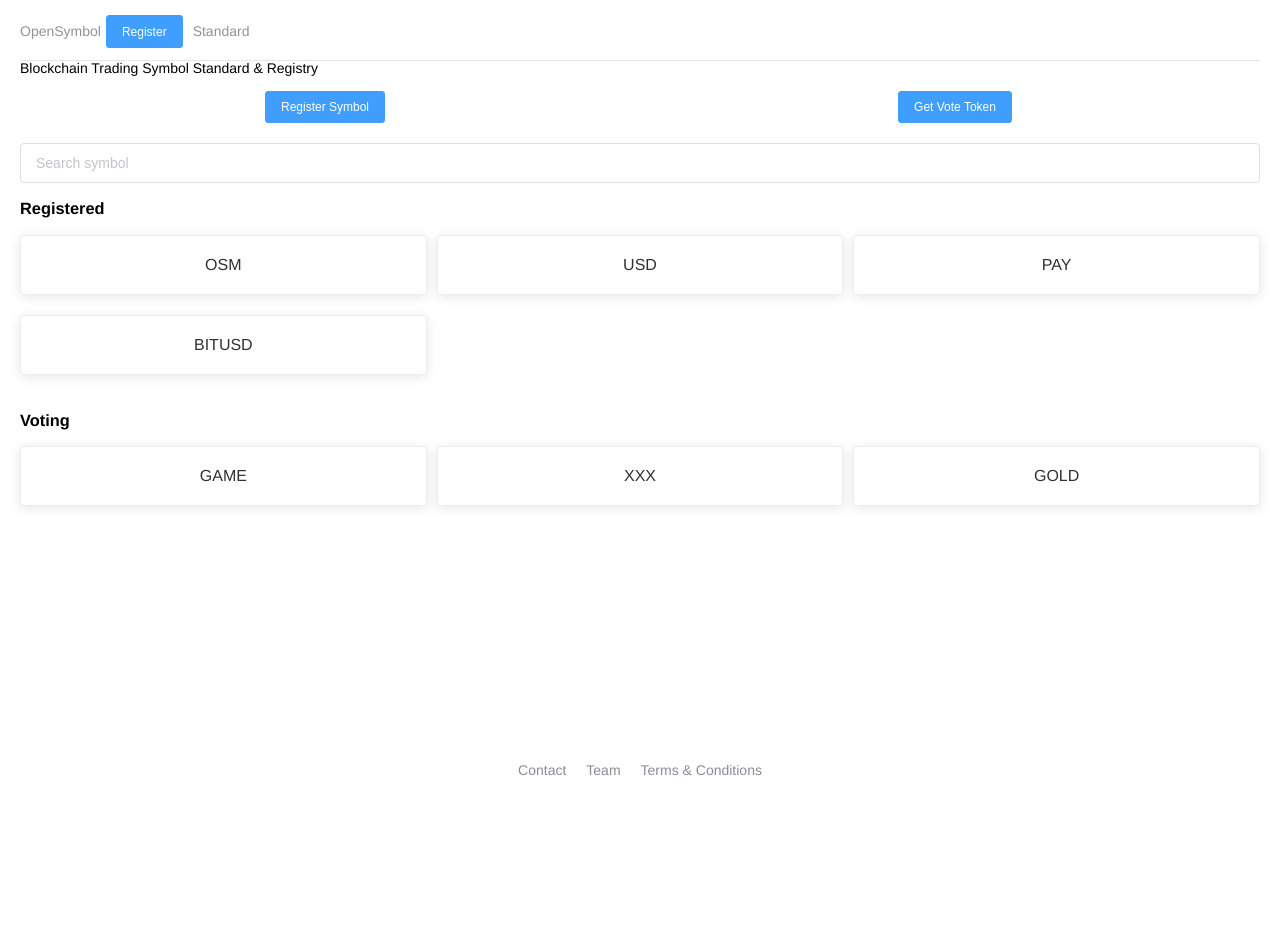
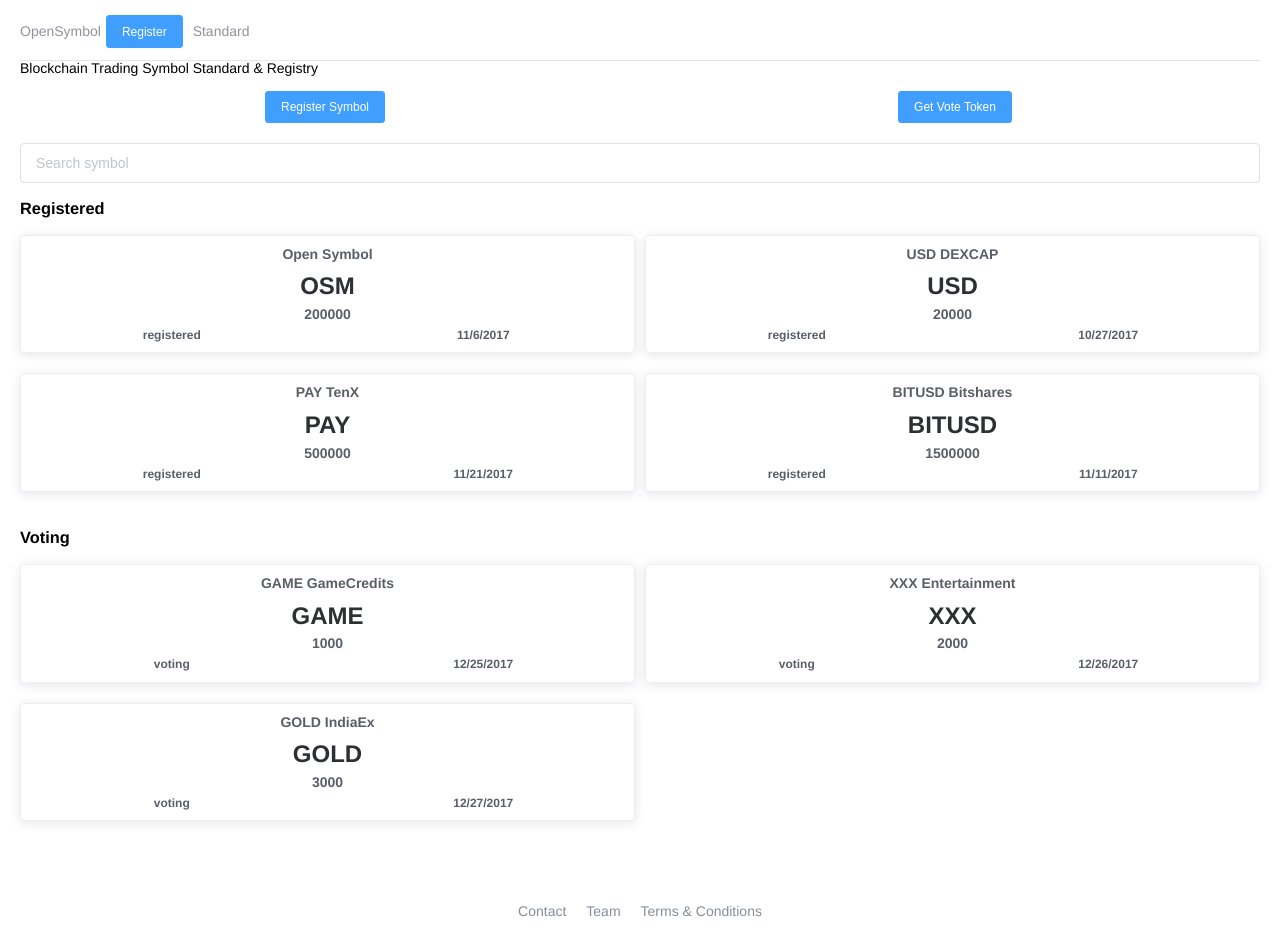
Before and after one commit to opensymbolorg/osm, a Vue app: page / in a window 1280 px wide. Before the commit the page ends 800 px from the top, so only its background shows below. Built offline with nearby package versions, Linux system fonts and the light colour scheme.

Commit message:
Update token card styles

```diff
--- a/src/assets/css/main.scss
+++ b/src/assets/css/main.scss
@@ -9,17 +9,38 @@
     text-align: center;
   }
 
-  .coin-wrapper {
+  .token-wrapper {
     display: inline-block;
-    padding: 20px 0;
+    padding: 10px 0;
     text-align: center;
     color: inherit;
     width: 100%;
-  }
 
-  .coin-name {
-    text-transform: uppercase;
-    font-size: 16px;
+    p {
+      margin: 0;
+      font-weight: bold;
+      color: #5A5E66;
+    }
+
+    .token-name{
+      font-size: 14px;
+    }
+
+    .token-symbol {
+      text-transform: uppercase;
+      font-size: 24px;
+      margin: 10px 0 5px;
+      color: #2D2F33;
+    }
+
+    .token-votes {
+      margin: 0 0 5px;
+    }
+
+    .token-status,
+    .token-date {
+      font-size: 12px;
+    }
   }
 }
 
--- a/src/components/Detail.vue
+++ b/src/components/Detail.vue
@@ -5,8 +5,8 @@
       <el-row :gutter="30">
         <el-col :span="10">
           <el-card :body-style="{ padding: '0px' }">
-            <div class="coin-wrapper">
-              <span class="coin-name">{{ path }}</span>
+            <div class="token-wrapper" style="padding: 40px 0">
+              <span class="token-symbol">{{ path }}</span>
             </div>
           </el-card>
         </el-col>
--- a/src/components/Home.vue
+++ b/src/components/Home.vue
@@ -13,10 +13,16 @@
         <div class="box">
           <h3>Registered</h3>
           <el-row :gutter=10>
-            <el-col :span="8" v-for="(item, index) in registered" :key="item.symbol">
+            <el-col :span="12" v-for="(item, index) in registered" :key="item.symbol">
               <el-card :body-style="{ padding: '0px' }">
-                <router-link :to="item.symbol" class="coin-wrapper">
-                  <span class="coin-name">{{ item.symbol }}</span>
+                <router-link :to="item.symbol" class="token-wrapper">
+                  <p class="token-name">{{ item.name }}</p>
+                  <p class="token-symbol">{{ item.symbol }}</p>
+                  <p class="token-votes">{{ item.vote_total }}</p>
+                  <el-row :gutter="10">
+                    <el-col :span="12"><p class="token-status">{{ item.status }}</p></el-col>
+                    <el-col :span="12"><p class="token-date">{{ registeredAt(item.registered_at) }}</p></el-col>
+                  </el-row>
                 </router-link>
               </el-card>
             </el-col>
@@ -26,10 +32,16 @@
         <div class="box">
           <h3>Voting</h3>
           <el-row :gutter=10>
-            <el-col :span="8" v-for="(item, index) in voting" :key="item.symbol">
+            <el-col :span="12" v-for="(item, index) in voting" :key="item.symbol">
               <el-card :body-style="{ padding: '0px' }">
-                <router-link :to="item.symbol" class="coin-wrapper">
-                  <span class="coin-name">{{ item.symbol }}</span>
+                <router-link :to="item.symbol" class="token-wrapper">
+                  <p class="token-name">{{ item.name }}</p>
+                  <p class="token-symbol">{{ item.symbol }}</p>
+                  <p class="token-votes">{{ item.vote_total }}</p>
+                  <el-row :gutter="10">
+                    <el-col :span="12"><p class="token-status">{{ item.status }}</p></el-col>
+                    <el-col :span="12"><p class="token-date">{{ registeredAt(item.vote_end_at) }}</p></el-col>
+                  </el-row>
                 </router-link>
               </el-card>
             </el-col>
@@ -73,6 +85,9 @@
     },
     toggleTokenModal () {
       EventBus.$emit('toggleTokenModal')
+    },
+    registeredAt (date) {
+      if (date) return (new Date(date)).toLocaleDateString()
     }
   }
 }
--- a/src/symbols.json
+++ b/src/symbols.json
@@ -5,7 +5,10 @@
     "vote_started_at": null,
     "vote_end_at": null,
     "registered": "OSM.OpenSymbol",
-    "listed": ["OSM.OpenSymbol", "OSM.OnlineSoccerManager", "OSM.OpenStreetMap"]
+    "listed": ["OSM.OpenSymbol", "OSM.OnlineSoccerManager", "OSM.OpenStreetMap"],
+    "registered_at": 1509930222270,
+    "name": "Open Symbol",
+    "vote_total": 200000
   },
   {
     "symbol": "USD",
@@ -13,7 +16,10 @@
     "vote_started_at": null,
     "vote_end_at": null,
     "registered": "USD.DEXCAP",
-    "listed": ["USD.DEXCAP", "USD.Tether", "USD.RBA"]
+    "listed": ["USD.DEXCAP", "USD.Tether", "USD.RBA"],
+    "registered_at": 1509066240085,
+    "name": "USD DEXCAP",
+    "vote_total": 20000
   },
   {
     "symbol": "PAY",
@@ -21,7 +27,10 @@
     "vote_started_at": null,
     "vote_end_at": null,
     "registered": "PAY.TenX",
-    "listed": ["PAY.TenX", "PAY.Paypal"]
+    "listed": ["PAY.TenX", "PAY.Paypal"],
+    "registered_at": 1511226252084,
+    "name": "PAY TenX",
+    "vote_total": 500000
   },
   {
     "symbol": "BITUSD",
@@ -29,30 +38,42 @@
     "vote_started_at": null,
     "vote_end_at": null,
     "registered": "BITUSD.Bitshares",
-    "listed": ["BITUSD.Bitshares"]
+    "listed": ["BITUSD.Bitshares"],
+    "registered_at": 1510362273411,
+    "name": "BITUSD Bitshares",
+    "vote_total": 1500000
   },
   {
     "symbol": "GAME",
     "status": "voting",
-    "vote_started_at": 1511599381,
-    "vote_end_at": 1512000000,
+    "vote_started_at": 1511572428249,
+    "vote_end_at": 1514164475566,
     "registered": null,
-    "listed": ["GAME.GameCredits", "GAME.Steam", "GAME.Playkey"]
+    "listed": ["GAME.GameCredits", "GAME.Steam", "GAME.Playkey"],
+    "registered_at": null,
+    "name": "GAME GameCredits",
+    "vote_total": 1000
   },
   {
     "symbol": "XXX",
     "status": "voting",
-    "vote_started_at": 1511599381,
-    "vote_end_at": 1512000000,
+    "vote_started_at": 1511486050082,
+    "vote_end_at": 1514250884742,
     "registered": null,
-    "listed": ["XXX.KingBros", "XXX.Entertainment"]
+    "listed": ["XXX.KingBros", "XXX.Entertainment"],
+    "registered_at": null,
+    "name": "XXX Entertainment",
+    "vote_total": 2000
   },
   {
     "symbol": "GOLD",
     "status": "voting",
-    "vote_started_at": 1511599381,
-    "vote_end_at": 1512000000,
+    "vote_started_at": 1511399663372,
+    "vote_end_at": 1514337293622,
     "registered": null,
-    "listed": ["GOLD.IndiaEx", "GOLD.CapitalReserve"]
+    "listed": ["GOLD.IndiaEx", "GOLD.CapitalReserve"],
+    "registered_at": null,
+    "name": "GOLD IndiaEx",
+    "vote_total": 3000
   }
 ]
```
